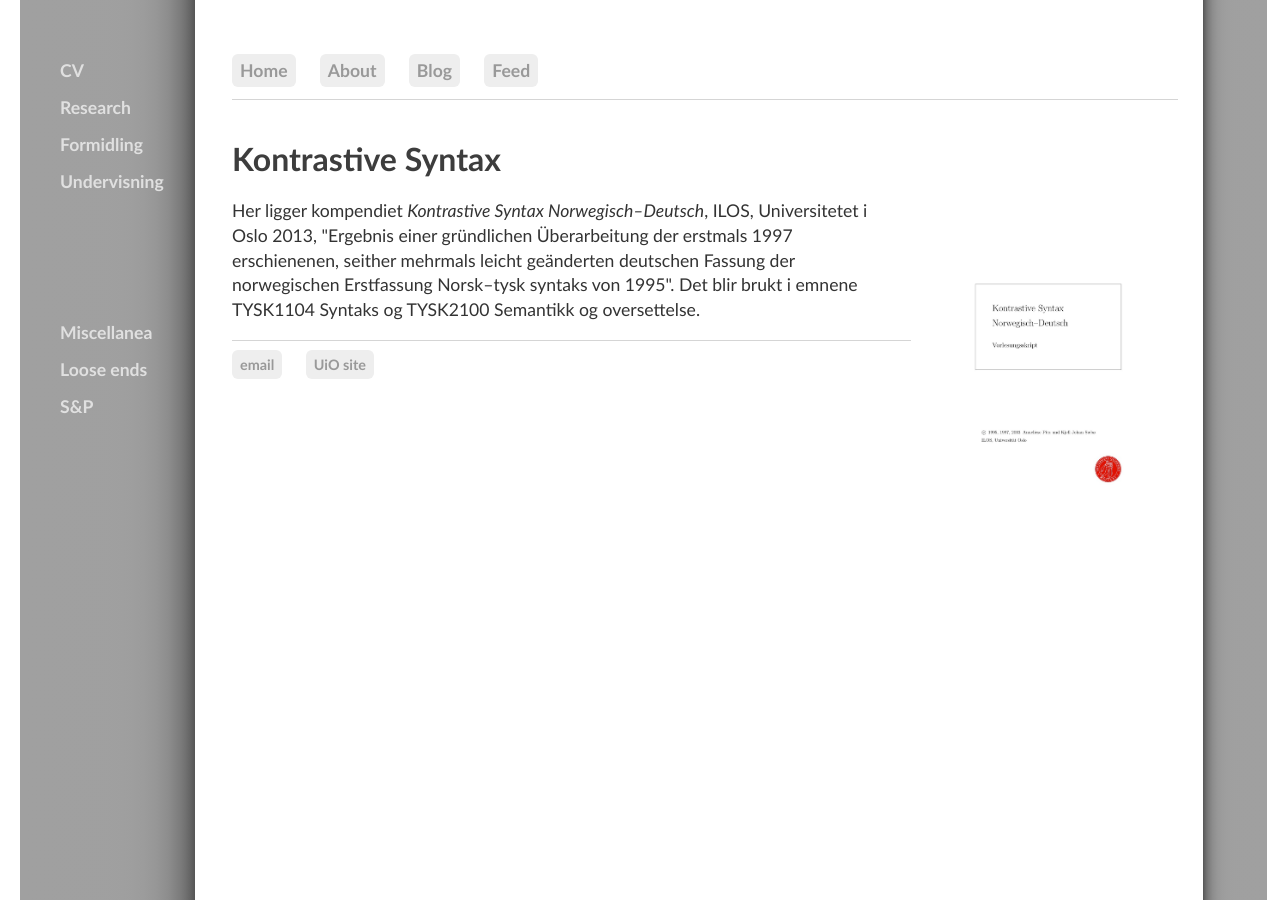
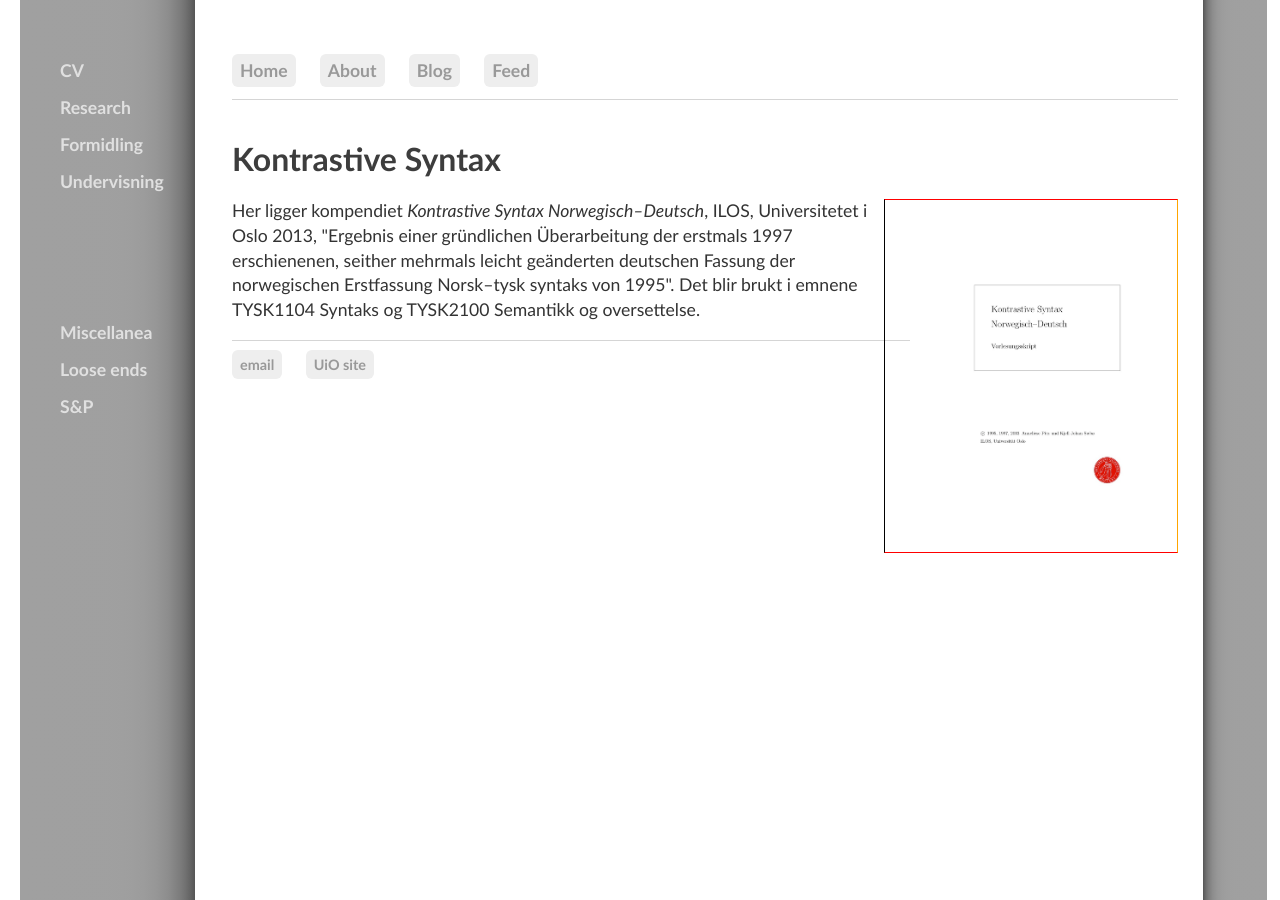
Before and after one commit to kjelljs/kjelljs.github.io, a Jekyll site: the page built from courses/kontrast.html, in a window 1280 px wide. Built offline with Jekyll 4.4.1, drawn with Linux system fonts in a browser that asks for light colours.

Commit message:
Update kontrast.html

```diff
--- a/courses/kontrast.html
+++ b/courses/kontrast.html
@@ -4,7 +4,7 @@ title: "Kontrastive Syntax"
 
 ---
 
+<div style="float:right;"><figure class="rightfig" style="border-bottom: red 1pt solid; border-left: black 1pt solid; border-top: red 1pt solid; border-right: orange 1pt solid"><a href="/pdf/tysy.pdf"><img style="height:340px;" src="/pics/tysyn.jpg" /></a></figure></div>
 <div class="ingress">
-  <div style="float:right;"><figure class="rightfig"><a href="/pdf/tysy.pdf"><img style="height:340px;" src="/pics/tysyn.jpg" style="border-bottom: red 1pt solid; border-left: black 1pt solid; border-top: red 1pt solid; border-right: orange 1pt solid" /></a></figure></div>
   <p>
 Her ligger kompendiet <i>Kontrastive Syntax Norwegisch–Deutsch</i>, ILOS, Universitetet i Oslo 2013, "Ergebnis einer gründlichen Überarbeitung der erstmals 1997 erschienenen, seither mehrmals leicht geänderten deutschen Fassung der norwegischen Erstfassung Norsk–tysk syntaks von 1995". Det blir brukt i emnene TYSK1104 Syntaks og TYSK2100 Semantikk og oversettelse.</p></div>
```
